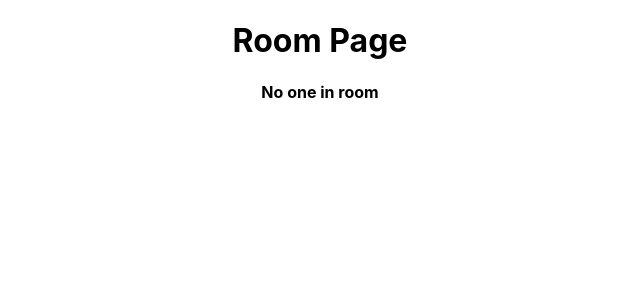
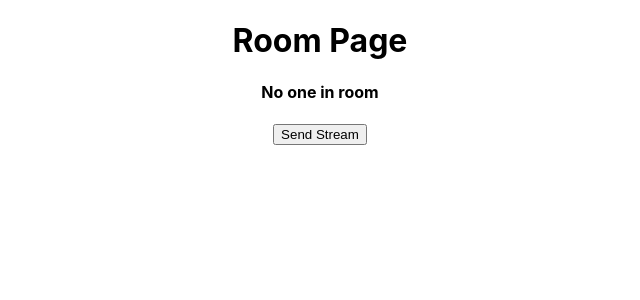
Before and after one commit to Tokimikichika/video-chat-client, a React (Create React App) app: page /room/1 in a window 1280 px wide. Shown: the top 300 px of the page, without its empty margins (320-960 px from the left). Built offline with nearby package versions, Linux system fonts and the light colour scheme; no server answers.

Commit message:
попытка исправления myStream 3

```diff
--- a/src/screens/Room.jsx
+++ b/src/screens/Room.jsx
@@ -133,7 +133,7 @@ const RoomPage = () => {
     <div>
         <h1>Room Page</h1>
         <h4>{removeSocketId ? 'Connected' : 'No one in room'}</h4>
-        { myStream && <button onClick={sendStreams}>Send Stream</button> }
+        { <button onClick={sendStreams}>Send Stream</button> }
         { removeSocketId && <button onClick={handleCallUser}>CALL</button>}
         {myStream && (
             <>
```
